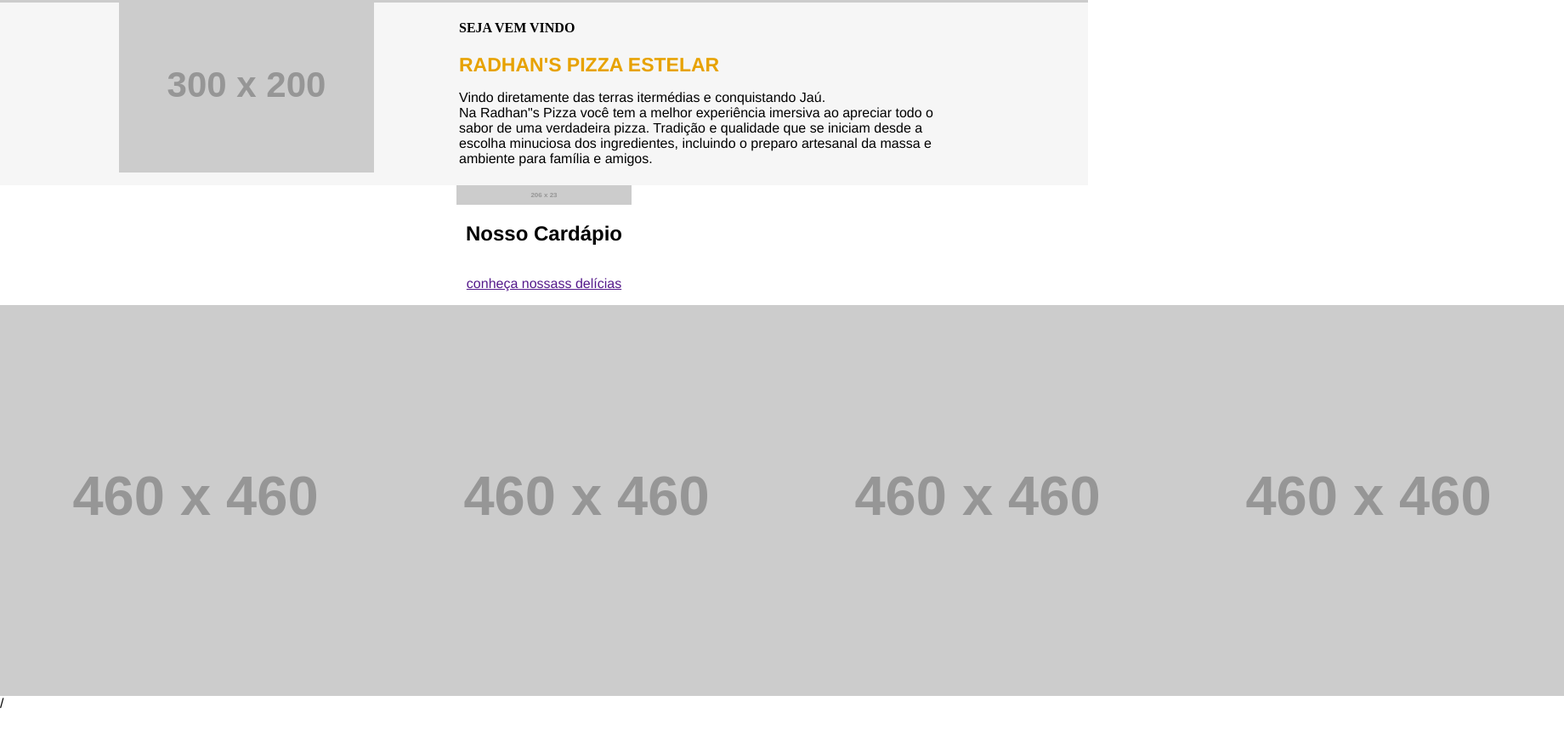
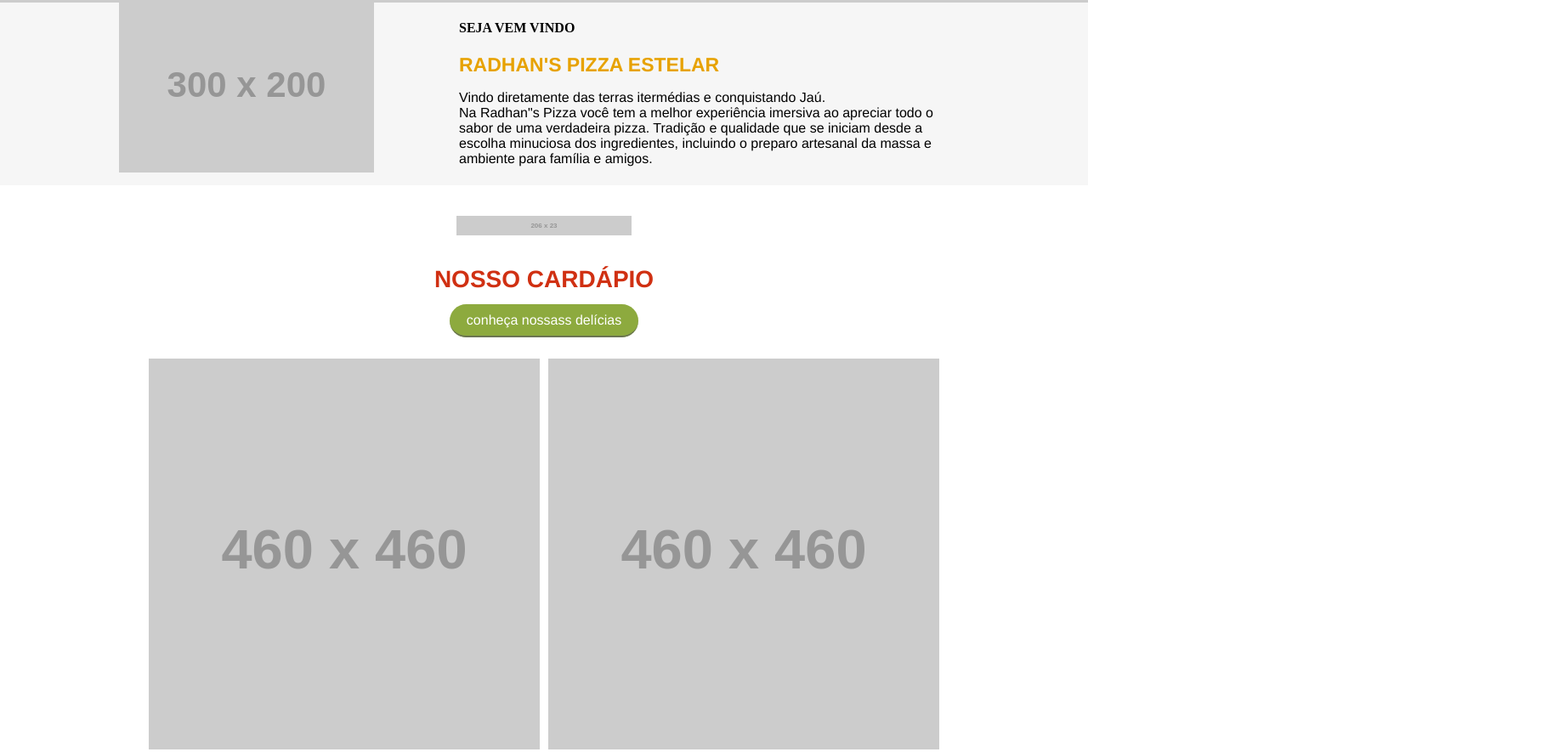
Before and after one commit to Brun0HM/ProjetoPizzaria, a plain HTML site: page index.html in a window 1280 px wide. Shown: the part 697-1582 px from the top of the page at 85% size, 1840 px wide, since content can reach past the window. Before the commit the page ends 1534 px from the top, so only its background shows below. Drawn offline with nearby package versions, Linux system fonts and the light colour scheme; placeholder pictures from the web are drawn by us.

Commit message:
Finalizamentos do site

```diff
--- a/css/style.css
+++ b/css/style.css
@@ -172,13 +172,38 @@ header {
   justify-content: center;
   align-items: center;
 }
-#cardapio div {
-  width: 100%;
-  height: 80;
-  display: flex;
-  justify-content: space-between
+
+#cardapio img {
+  padding: 36px 0;
 }
 
-#cadarpio div img {
-padding: 36px 0;
+#cardapio div img {
+  padding: 0;
 }
+
+#cardapio h2 {
+  color: #d03012;
+  text-transform: uppercase;
+  font-size: 28px;
+  font-weight: 900;
+  margin: 0 0 7px 0;
+}
+
+.btnCardapio {
+  text-decoration: none;
+  color: #fff;
+  background: #8daa3e;
+  padding: 10px 20px;
+  border-radius: 50px;
+  border-bottom: 2px solid #6b7552;
+}
+
+#pizzas {
+  width: 100%;
+  display: flex;
+  flex-wrap: wrap;
+  justify-content: center;
+  align-items: center;
+  gap: 10px;
+  padding-top: 20px;
+}
--- a/index.html
+++ b/index.html
@@ -69,8 +69,8 @@
         <div id="cardapio">
           <img src="https:placehold.co/206x23" alt="" />
           <h2>Nosso Cardápio</h2>
-          <p><a href="">conheça nossass delícias</a></p>
-          <div>
+          <p><a href="" class="btnCardapio">conheça nossass delícias</a></p>
+          <div id="pizzas">
             <img src="https:placehold.co/460x460" alt="" />
             <img src="https:placehold.co/460x460" alt="" />
             <img src="https:placehold.co/460x460" alt="" />
```
